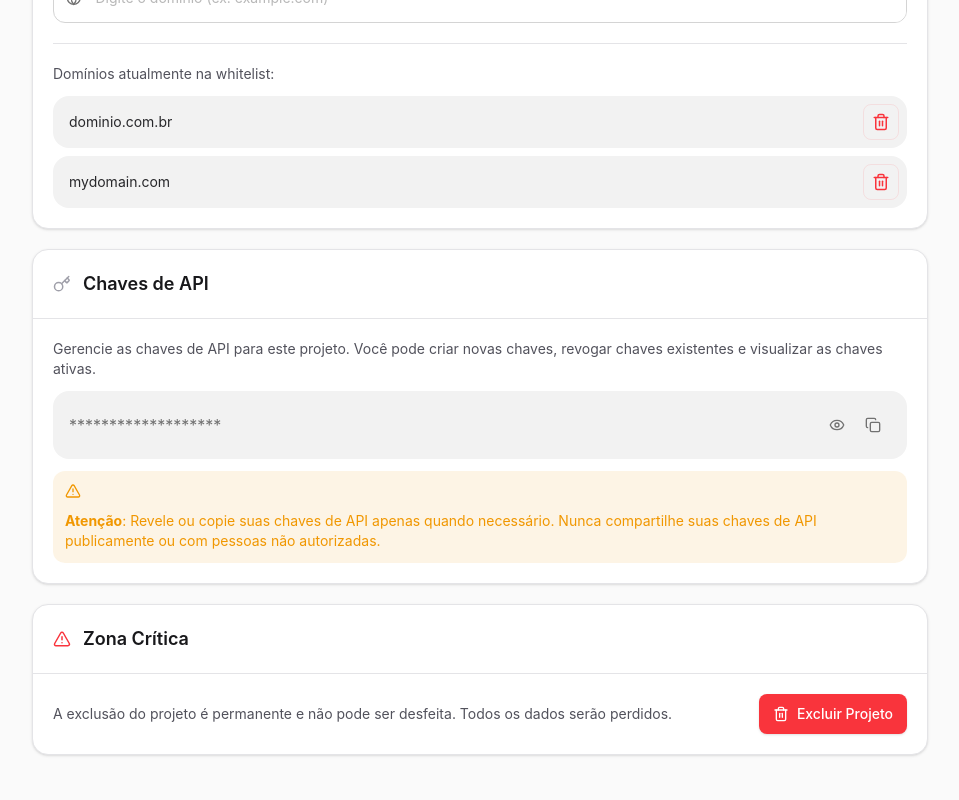
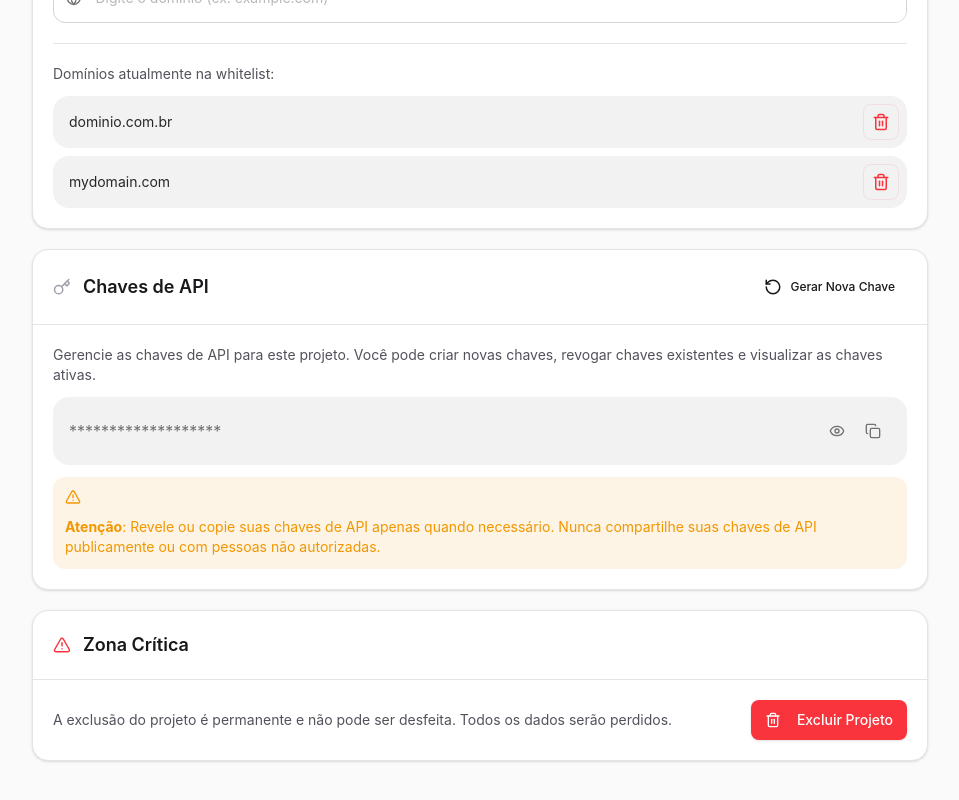
Before and after one commit to gabrielgua/sendora-ui, a Vue app: page /projects/1 in a window 1280 px wide. Shown: the part 964-1764 px from the top of the page, without its empty margins (288-1247 px from the left). Built offline with nearby package versions, Linux system fonts and the light colour scheme.

Commit message:
chore: add generate new key button on manage project view

```diff
--- a/src/components/Button.vue
+++ b/src/components/Button.vue
@@ -23,17 +23,17 @@ const variantStyles = {
   primary: 'bg-primary dark:bg-primary-dark text-primary-foreground dark:text-primary-dark-foreground hover:bg-primary-hover dark:hover:bg-primary-dark-hover shadow-sm',
   secondary: 'bg-secondary dark:bg-secondary-dark text-secondary-foreground dark:text-secondary-dark-foreground hover:bg-secondary-hover dark:hover:bg-secondary-dark-hover',
   outline: 'border border-outline-border dark:border-outline-border-dark bg-transparent text-foreground dark:text-foreground-dark hover:bg-zinc-50 dark:hover:bg-zinc-800',
-  ghost: 'bg-transparent text-foreground dark:text-foreground-dark hover:bg-zinc-100 dark:hover:bg-zinc-800 hover:text-foreground-dark dark:hover:text-foreground-dark',
+  ghost: 'bg-transparent text-foreground dark:text-foreground-dark hover:bg-zinc-100 dark:hover:bg-zinc-800 hover:text-foreground dark:hover:text-foreground-dark',
   danger: 'bg-danger dark:bg-danger-hover text-white hover:bg-danger-hover shadow-sm',
   success: 'bg-success text-white hover:bg-success-hover shadow-sm',
   warning: 'bg-warning text-white hover:bg-warning-hover shadow-sm',
 };
 
 const sizeStyles = {
-  sm: 'py-2 px-3 text-xs',
-  md: 'py-2.5 px-3.5 text-sm',
-  lg: 'py-3 px-6 text-base',
-  icon: 'h-9 w-9 grid place-items-center p-0'
+  sm: 'py-2 px-3 gap-2 text-xs',
+  md: 'py-2.5 px-3.5 gap-2 text-sm',
+  lg: 'py-3 px-6 gap-3 text-base',
+  icon: 'h-9 w-9 gap-3 grid place-items-center p-0'
 };
 
 const classes = computed(() => {
--- a/src/components/Sidebar.vue
+++ b/src/components/Sidebar.vue
@@ -71,7 +71,7 @@ const secondaryItems = [
         </SidebarRouterLink>
 
         <SidebarRouterLink to="/logout" :icon="LogOut" :show-name="!isCollapsed"
-          class="text-danger/70! hover:text-danger/100!">
+          class="text-danger/70! hover:text-danger!">
           Sair
         </SidebarRouterLink>
       </div>
--- a/src/views/ManageProjectView.vue
+++ b/src/views/ManageProjectView.vue
@@ -9,7 +9,7 @@ import Icon from '@/components/Icon.vue';
 import MetricCard from '@/components/MetricCard.vue';
 import Modal from '@/components/Modal.vue';
 import PageTitle from '@/components/PageTitle.vue';
-import { ChartColumnDecreasing, Copy, Eye, FolderKanban, Globe, Key, Mail, Trash2, TriangleAlert } from '@lucide/vue';
+import { ChartColumnDecreasing, Copy, Eye, FolderKanban, Globe, Key, Mail, RotateCcw, Trash2, TriangleAlert } from '@lucide/vue';
 import { onMounted, ref } from 'vue';
 import { useRoute } from 'vue-router';
 
@@ -153,6 +153,12 @@ const deleteProject = () => {
           <Icon :icon="Key" class="text-zinc-400 dark:text-zinc-500" />
         </template>
         <template #title>Chaves de API</template>
+        <template #right-title-content>
+          <Button variant="ghost" size="sm">
+            <Icon :icon="RotateCcw" />
+            Gerar Nova Chave
+          </Button>
+        </template>
         <template #content>
           <div class="space-y-3">
             <p class="text-sm text-zinc-600 dark:text-zinc-400">
@@ -201,6 +207,7 @@ const deleteProject = () => {
       </Card>
     </section>
   </Container>
+
   <Modal :show="showDeactivateProjectModal" variant="warning" @on-close="showDeactivateProjectModal = false"
     @on-confirm="deactivateProject()" confirm-text="Sim, desativar" cancel-text="Cancelar">
     <template #modal-title>Desativar Projeto?</template>
```
